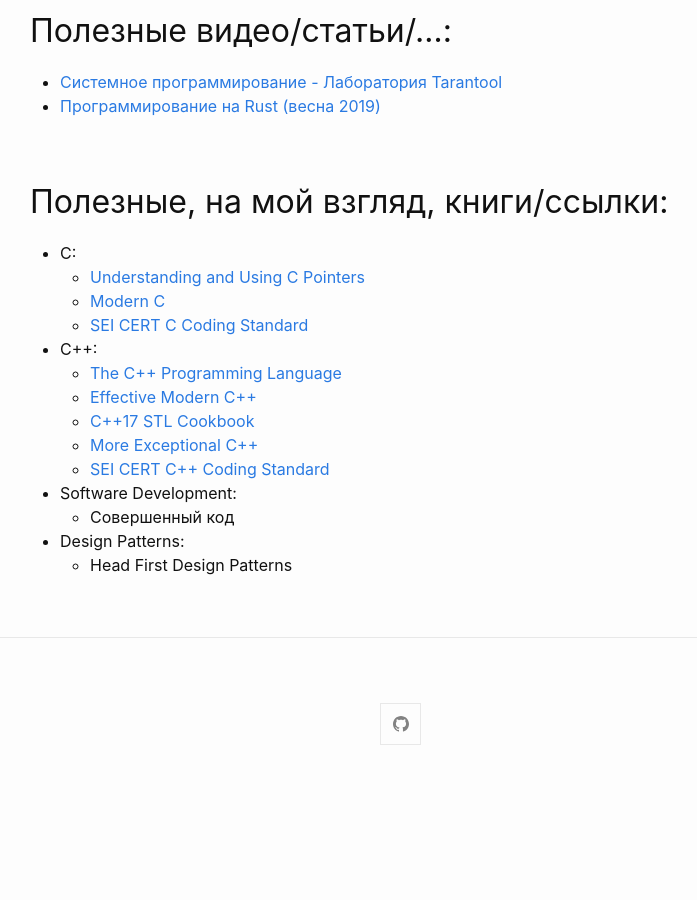
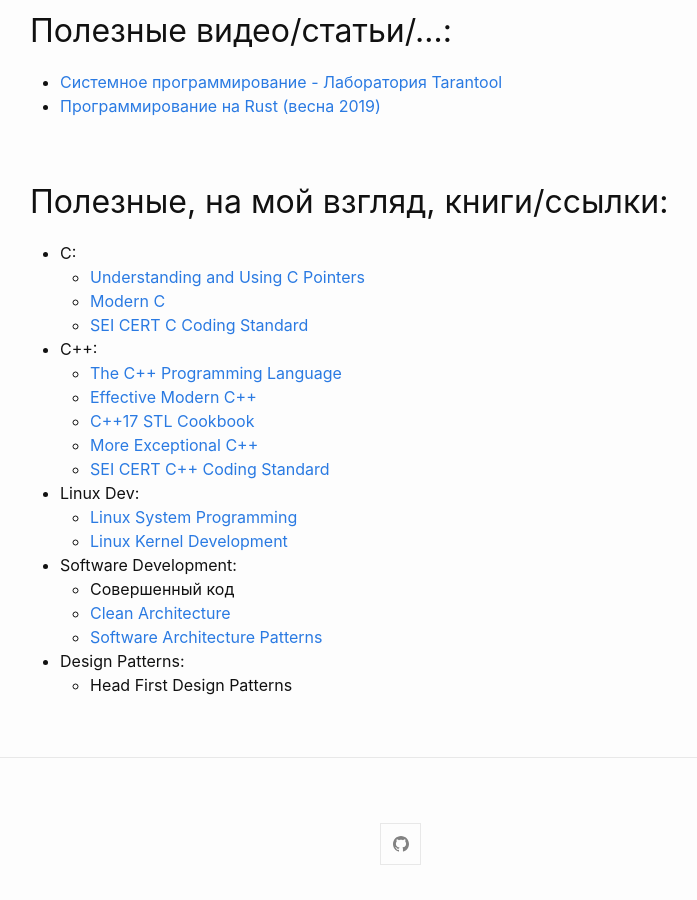
Before and after one commit to ivalery111/ivaleryz.github.io, a Jekyll site: the page built from _posts/2020-12-23-ru-list-of-courses.md, in a window 1280 px wide and 900 px high, scrolled down 1352 px. Shown: the whole window, without its empty margins (240-937 px from the left). Built offline with Jekyll 4.4.1, drawn with Linux system fonts in a browser that asks for light colours; before the commit the page ends 2132 px from its top, so only the background shows below that.

Commit message:
Update 2020-12-23-ru-list-of-courses.md

```diff
--- a/_posts/2020-12-23-ru-list-of-courses.md
+++ b/_posts/2020-12-23-ru-list-of-courses.md
@@ -53,7 +53,12 @@
   * [C++17 STL Cookbook](https://www.amazon.com/STL-Cookbook-enhancements-programming-expressions-ebook/dp/B01MTSADN8/ref=sr_1_1?dchild=1&keywords=C%2B%2B17+STL+Cookbook&qid=1608902754&sr=8-1)
   * [More Exceptional C++](https://www.amazon.com/More-Exceptional-Engineering-Programming-Solutions/dp/020170434X/ref=sr_1_1?dchild=1&keywords=More+Exceptional+C%2B%2B&qid=1608903333&sr=8-1)
   * [SEI CERT C++ Coding Standard](https://wiki.sei.cmu.edu/confluence/pages/viewpage.action?pageId=88046682)
+* Linux Dev:
+  * [Linux System Programming](https://www.amazon.com/Linux-System-Programming-Talking-Directly/dp/1449339530/ref=sr_1_4?dchild=1&keywords=linux+kernel&qid=1608903631&sr=8-4)
+  * [Linux Kernel Development](https://www.amazon.com/Linux-Kernel-Development-Robert-Love/dp/0672329468/ref=sr_1_1?dchild=1&keywords=linux+kernel&qid=1608903631&sr=8-1)
 * Software Development:
   * Совершенный код
+  * [Clean Architecture](https://www.amazon.com/Clean-Architecture-Craftsmans-Software-Structure/dp/0134494164/ref=sr_1_1?crid=29B68XVBSNYO6&dchild=1&keywords=clean+architecture&qid=1608903458&sprefix=clean+ar%2Caps%2C266&sr=8-1)
+  * [Software Architecture Patterns](https://get.oreilly.com/ind_software-architecture-patterns.html)
 * Design Patterns:
   * Head First Design Patterns
```
